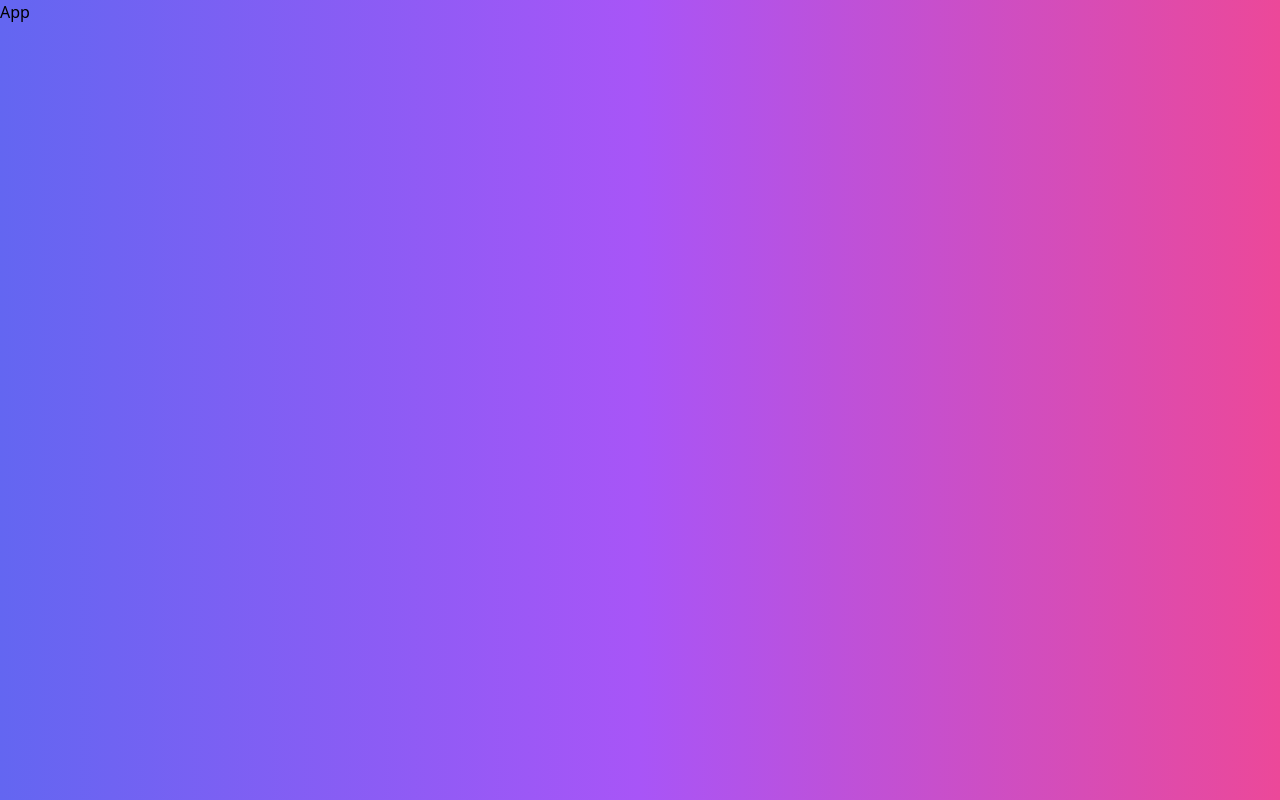
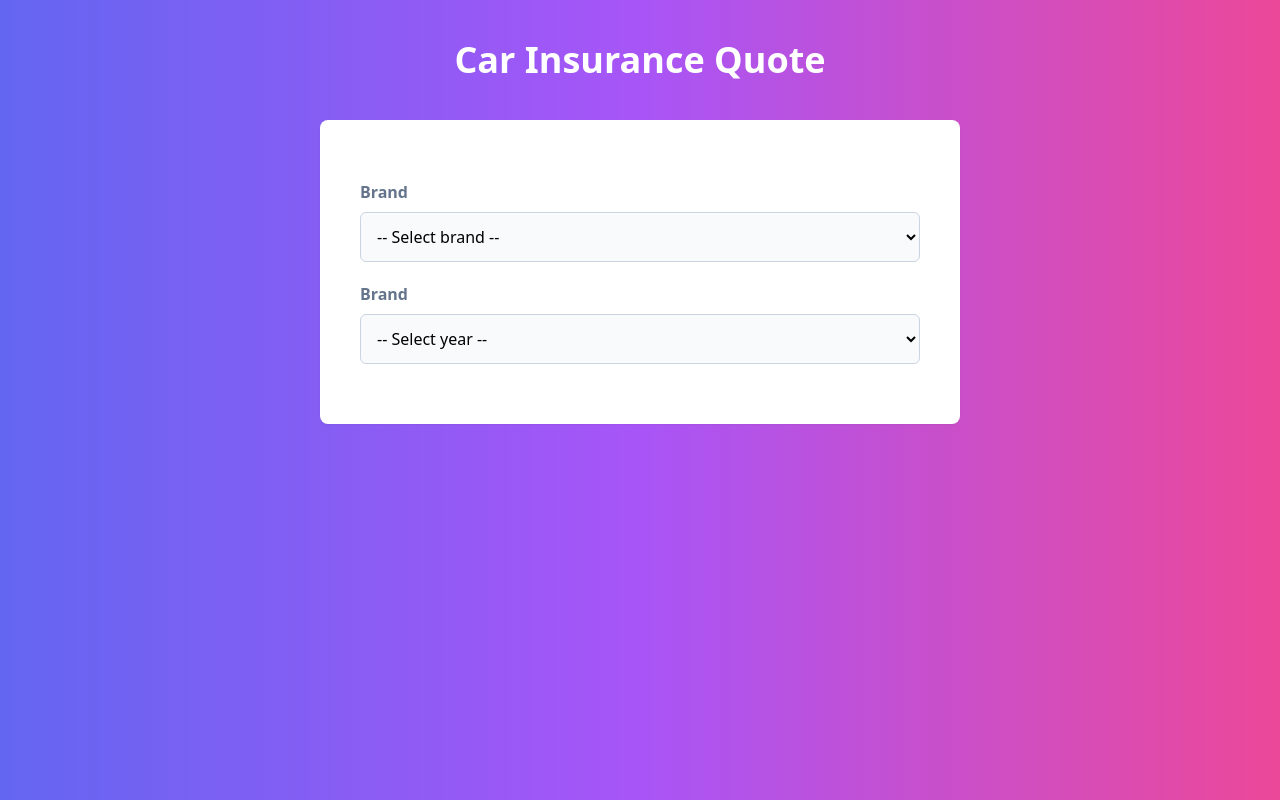
Before and after one commit to jairpss/cotizador-autos, a React (Vite) app: page / in a window 1280 px wide. Built offline with nearby package versions, Linux system fonts and the light colour scheme.

Commit message:
starting with Form

```diff
--- a/src/App.jsx
+++ b/src/App.jsx
@@ -1,10 +1,11 @@
+import AppSeguro from './components/AppSeguro'
 
 function App() {
 
 
   return (
     <div >
-      <h1>App</h1>
+      <AppSeguro />
     </div>
   )
 }
--- /dev/null
+++ b/src/components/AppSeguro.jsx
@@ -0,0 +1,17 @@
+import Formulario from './Formulario'
+
+const AppSeguro = () => {
+  return (
+    <>
+        <header className="my-10">
+            <h1 className="text-white text-center text-4xl font-extrabold">Car Insurance Quote</h1>
+        </header>
+
+        <main className="bg-white md:w-2/3 lg:w-2/4 mx-auto shadow-sm rounded-lg p-10">
+            <Formulario />
+        </main>
+    </>
+  )
+}
+
+export default AppSeguro
--- /dev/null
+++ b/src/components/Formulario.jsx
@@ -0,0 +1,51 @@
+import { BRANDS, YEARS } from '../constants/index'
+
+const Formulario = () => {
+  return (
+    <>
+
+        <form>
+            <div className="my-5">
+                <label className="block mb-2 font-semibold text-slate-500">Brand</label>
+                <select
+                    name="brand"
+                    className="w-full p-3 bg-slate-50 border border-slate-300 rounded-md"
+                >
+                    <option value="">-- Select brand --</option>
+
+                    {BRANDS.map(brand => (
+                        <option
+                            key={brand.id}
+                            value={brand.name}
+                        >
+                            {brand.name}
+                        </option>
+                    ))}
+                </select>
+            </div>
+
+            <div className="my-5">
+                <label className="block mb-2 font-semibold text-slate-500">Brand</label>
+                <select
+                    name="brand"
+                    className="w-full p-3 bg-slate-50 border border-slate-300 rounded-md"
+                >
+                    <option value="">-- Select year --</option>
+
+                    {YEARS.map(year => (
+                        <option
+                            key={year}
+                            value={year}
+                        >
+                            {year}
+                        </option>
+                    ))}
+                </select>
+            </div>
+
+        </form>
+    </>
+  )
+}
+
+export default Formulario
--- /dev/null
+++ b/src/constants/index.js
@@ -0,0 +1,16 @@
+export const BRANDS = [
+    {id: 1, name: 'Audi'},
+    {id: 2, name: 'Chevrolet'},
+    {id: 3, name: 'Toyota'}
+]
+
+const YEARMAX = new Date().getFullYear()
+export const YEARS = Array.from(
+    new Array(15),
+    (value, index) => YEARMAX - index
+)
+
+export const PLANS = [
+    {id: 1, name: 'Basic'},
+    {id: 2, name: 'Full'}
+]
```
